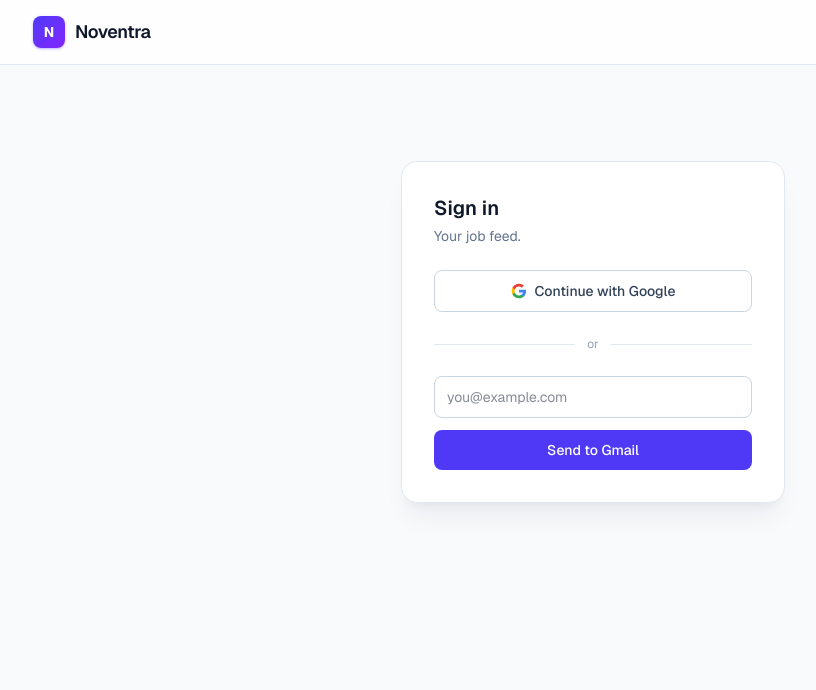
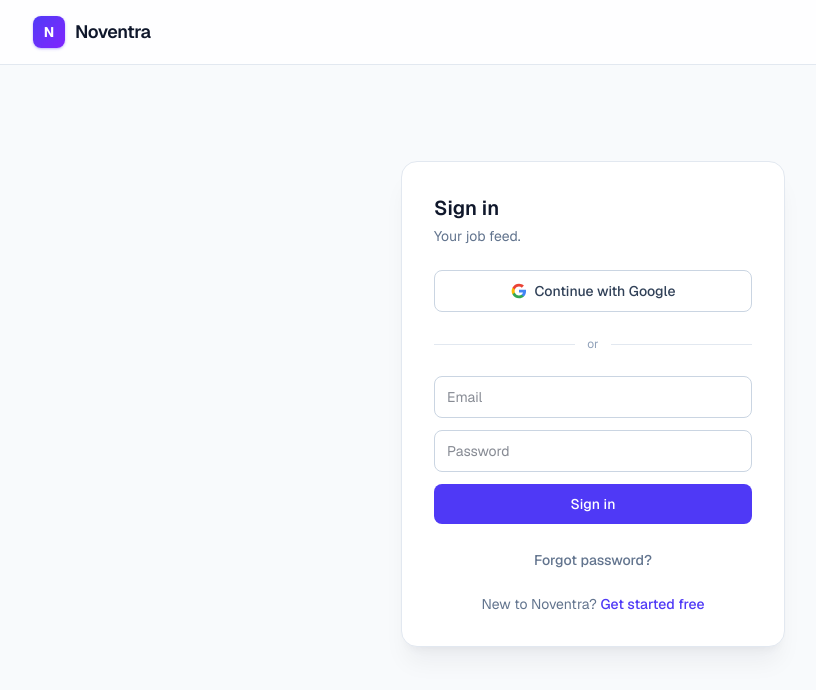
Before and after one commit to ukirankolla/AI-Job-Search-, a Next.js app: page /login in a window 1280 px wide. Shown: the top 690 px of the page, without its empty margins (47-863 px from the left). Built offline with nearby package versions, Linux system fonts and the light colour scheme; no server answers.

Commit message:
Add email/password signup and login flow with Google option

```diff
--- a/src/app/page.tsx
+++ b/src/app/page.tsx
@@ -81,7 +81,7 @@ export default async function Home() {
   const user = await getSessionUser();
   const onboarded = user ? await isOnboarded(user.id) : false;
   const getStartedHref = !user
-    ? "/login?next=/onboarding"
+    ? "/signup"
     : onboarded
       ? "/dashboard"
       : "/onboarding";
--- /dev/null
+++ b/src/app/signup/page.tsx
@@ -0,0 +1,17 @@
+import { SignupForm } from "@/components/SignupForm";
+
+export const metadata = { title: "Get started free | Noventra" };
+
+export default async function SignupPage({
+  searchParams,
+}: {
+  searchParams: Promise<{ next?: string }>;
+}) {
+  const { next } = await searchParams;
+
+  return (
+    <main className="mx-auto max-w-6xl px-4">
+      <SignupForm next={next} />
+    </main>
+  );
+}
--- a/src/components/LoginForm.tsx
+++ b/src/components/LoginForm.tsx
@@ -1,64 +1,45 @@
 "use client";
 
-import { useEffect, useRef, useState } from "react";
+import { useState } from "react";
+import Link from "next/link";
 import { createClient } from "@/lib/supabase/client";
-
-const COOLDOWN_SECONDS = 60;
 
 export function LoginForm({ next = "/dashboard" }: { next?: string }) {
   const [email, setEmail] = useState("");
+  const [password, setPassword] = useState("");
   const [loading, setLoading] = useState(false);
   const [error, setError] = useState<string | null>(null);
-  const [sent, setSent] = useState(false);
-  const [cooldown, setCooldown] = useState(0);
-  const timer = useRef<ReturnType<typeof setInterval> | null>(null);
+  const [resetSent, setResetSent] = useState(false);
 
   const supabase = createClient();
 
-  useEffect(() => {
-    return () => {
-      if (timer.current) clearInterval(timer.current);
-    };
-  }, []);
-
-  const startCooldown = () => {
-    setCooldown(COOLDOWN_SECONDS);
-    timer.current = setInterval(() => {
-      setCooldown((s) => {
-        if (s <= 1) {
-          if (timer.current) clearInterval(timer.current);
-          return 0;
-        }
-        return s - 1;
-      });
-    }, 1000);
-  };
-
   const friendlyError = (message: string) => {
+    if (/invalid login|invalid.*credentials|no user|user not found/i.test(message)) {
+      return "Invalid email or password.";
+    }
+    if (/email not confirmed|not confirmed/i.test(message)) {
+      return "Please confirm your email first. Check your inbox for the confirmation link.";
+    }
     if (/rate limit|too many requests/i.test(message)) {
-      return "We've hit our email limit for this hour. Please try again in a bit.";
+      return "Too many attempts. Please try again in a bit.";
     }
     return message;
   };
 
-  const signInWithEmail = async (e: React.FormEvent) => {
+  const signInWithPassword = async (e: React.FormEvent) => {
     e.preventDefault();
     setLoading(true);
     setError(null);
-    setSent(false);
-    const { error } = await supabase.auth.signInWithOtp({
+    const { error } = await supabase.auth.signInWithPassword({
       email,
-      options: {
-        emailRedirectTo: `${location.origin}/auth/callback?next=${encodeURIComponent(next)}`,
-      },
+      password,
     });
     setLoading(false);
-    startCooldown();
     if (error) {
       setError(friendlyError(error.message));
       return;
     }
-    setSent(true);
+    window.location.href = next;
   };
 
   const signInWithGoogle = async () => {
@@ -74,7 +55,24 @@ export function LoginForm({ next = "/dashboard" }: { next?: string }) {
     if (error) setError(friendlyError(error.message));
   };
 
-  const sendDisabled = loading || cooldown > 0;
+  const resetPassword = async () => {
+    if (!email) {
+      setError("Enter your email above, then click forgot password.");
+      return;
+    }
+    setLoading(true);
+    setError(null);
+    setResetSent(false);
+    const { error } = await supabase.auth.resetPasswordForEmail(email, {
+      redirectTo: `${location.origin}/auth/callback?next=${encodeURIComponent(next)}`,
+    });
+    setLoading(false);
+    if (error) {
+      setError(friendlyError(error.message));
+      return;
+    }
+    setResetSent(true);
+  };
 
   return (
     <div className="mx-auto mt-24 max-w-sm space-y-6 rounded-2xl border border-slate-200 bg-white p-8 shadow-xl shadow-slate-900/5">
@@ -104,34 +102,59 @@ export function LoginForm({ next = "/dashboard" }: { next?: string }) {
         <span className="h-px flex-1 bg-slate-200" />
       </div>
 
-      <form onSubmit={signInWithEmail} className="space-y-3">
+      <form onSubmit={signInWithPassword} className="space-y-3">
         <input
           type="email"
           value={email}
           onChange={(e) => setEmail(e.target.value)}
-          placeholder="you@example.com"
+          placeholder="Email"
+          autoComplete="email"
+          required
+          className="w-full rounded-lg border border-slate-300 px-3 py-2.5 text-sm transition focus:border-indigo-500 focus:outline-none focus:ring-2 focus:ring-indigo-500/20"
+        />
+        <input
+          type="password"
+          value={password}
+          onChange={(e) => setPassword(e.target.value)}
+          placeholder="Password"
+          autoComplete="current-password"
           required
           className="w-full rounded-lg border border-slate-300 px-3 py-2.5 text-sm transition focus:border-indigo-500 focus:outline-none focus:ring-2 focus:ring-indigo-500/20"
         />
         <button
           type="submit"
-          disabled={sendDisabled}
+          disabled={loading}
           className="w-full rounded-lg bg-indigo-600 px-4 py-2.5 text-sm font-medium text-white transition hover:bg-indigo-500 disabled:opacity-50"
         >
-          {loading
-            ? "Sending…"
-            : cooldown > 0
-              ? `Try again in ${cooldown}s`
-              : "Send to Gmail"}
+          {loading ? "Signing in…" : "Sign in"}
         </button>
       </form>
 
-      {sent && (
+      <button
+        type="button"
+        onClick={resetPassword}
+        disabled={loading}
+        className="w-full text-center text-sm font-medium text-slate-500 transition hover:text-slate-700 disabled:opacity-50"
+      >
+        Forgot password?
+      </button>
+
+      {resetSent && (
         <p className="text-sm text-emerald-600">
-          Check your Gmail for the sign-in link.
+          Check your email for the password-reset link.
         </p>
       )}
       {error && <p className="text-sm text-rose-600">{error}</p>}
+
+      <p className="text-center text-sm text-slate-500">
+        New to Noventra?{" "}
+        <Link
+          href={`/signup?next=${encodeURIComponent(next)}`}
+          className="font-medium text-indigo-600 hover:text-indigo-500"
+        >
+          Get started free
+        </Link>
+      </p>
     </div>
   );
 }
--- /dev/null
+++ b/src/components/SignupForm.tsx
@@ -0,0 +1,174 @@
+"use client";
+
+import { useState } from "react";
+import Link from "next/link";
+import { createClient } from "@/lib/supabase/client";
+
+export function SignupForm({ next = "/onboarding" }: { next?: string }) {
+  const [fullName, setFullName] = useState("");
+  const [email, setEmail] = useState("");
+  const [password, setPassword] = useState("");
+  const [loading, setLoading] = useState(false);
+  const [error, setError] = useState<string | null>(null);
+  const [created, setCreated] = useState(false);
+
+  const supabase = createClient();
+
+  const friendlyError = (message: string) => {
+    if (/already registered|already been registered|user already/i.test(message)) {
+      return "That email is already registered. Try signing in instead.";
+    }
+    if (/password/i.test(message) && /6|short|least/i.test(message)) {
+      return "Password must be at least 6 characters.";
+    }
+    if (/invalid email|email format|valid email/i.test(message)) {
+      return "Please enter a valid email address.";
+    }
+    return message;
+  };
+
+  const handleSubmit = async (e: React.FormEvent) => {
+    e.preventDefault();
+    if (password.length < 6) {
+      setError("Password must be at least 6 characters.");
+      return;
+    }
+    setLoading(true);
+    setError(null);
+    const { data, error } = await supabase.auth.signUp({
+      email,
+      password,
+      options: {
+        data: { full_name: fullName },
+        emailRedirectTo: `${location.origin}/auth/callback?next=${encodeURIComponent(next)}`,
+      },
+    });
+    setLoading(false);
+    if (error) {
+      setError(friendlyError(error.message));
+      return;
+    }
+    if (data.session) {
+      window.location.href = next;
+      return;
+    }
+    setCreated(true);
+  };
+
+  if (created) {
+    return (
+      <div className="mx-auto mt-24 max-w-sm space-y-4 rounded-2xl border border-slate-200 bg-white p-8 text-center shadow-xl shadow-slate-900/5">
+        <div className="mx-auto flex h-12 w-12 items-center justify-center rounded-full bg-emerald-100">
+          <svg viewBox="0 0 24 24" fill="none" stroke="currentColor" strokeWidth="2" className="h-6 w-6 text-emerald-600">
+            <path strokeLinecap="round" strokeLinejoin="round" d="m5 13 4 4L19 7" />
+          </svg>
+        </div>
+        <h1 className="text-xl font-semibold text-slate-900">Account created</h1>
+        <p className="text-sm text-slate-500">
+          We sent a confirmation link to <span className="font-medium text-slate-700">{email}</span>.
+          Click it to activate your account, then sign in.
+        </p>
+        <Link
+          href={`/login?next=${encodeURIComponent(next)}`}
+          className="mt-2 inline-flex w-full items-center justify-center rounded-lg bg-indigo-600 px-4 py-2.5 text-sm font-medium text-white transition hover:bg-indigo-500"
+        >
+          Sign in →
+        </Link>
+      </div>
+    );
+  }
+
+  return (
+    <div className="mx-auto mt-24 max-w-sm space-y-6 rounded-2xl border border-slate-200 bg-white p-8 shadow-xl shadow-slate-900/5">
+      <div>
+        <h1 className="text-xl font-semibold text-slate-900">
+          Get started free
+        </h1>
+        <p className="mt-1 text-sm text-slate-500">
+          Create your account to start matching and applying.
+        </p>
+      </div>
+
+      <button
+        type="button"
+        onClick={async () => {
+          setLoading(true);
+          setError(null);
+          const { error } = await supabase.auth.signInWithOAuth({
+            provider: "google",
+            options: {
+              redirectTo: `${location.origin}/auth/callback?next=${encodeURIComponent(next)}`,
+            },
+          });
+          setLoading(false);
+          if (error) setError(friendlyError(error.message));
+        }}
+        disabled={loading}
+        className="flex w-full items-center justify-center gap-2 rounded-lg border border-slate-300 bg-white px-4 py-2.5 text-sm font-medium text-slate-700 transition hover:border-slate-400 hover:bg-slate-50 disabled:opacity-50"
+      >
+        <svg viewBox="0 0 24 24" className="h-4 w-4" aria-hidden>
+          <path fill="#4285F4" d="M22.56 12.25c0-.78-.07-1.53-.2-2.25H12v4.26h5.92a5.06 5.06 0 0 1-2.2 3.32v2.77h3.57c2.08-1.92 3.27-4.74 3.27-8.1Z" />
+          <path fill="#34A853" d="M12 23c2.97 0 5.46-.98 7.28-2.66l-3.57-2.77c-.98.66-2.23 1.06-3.71 1.06-2.86 0-5.29-1.93-6.16-4.53H2.18v2.84C3.99 20.53 7.7 23 12 23Z" />
+          <path fill="#FBBC05" d="M5.84 14.1a7.06 7.06 0 0 1 0-4.2V7.06H2.18a10.9 10.9 0 0 0 0 9.88l3.66-2.84Z" />
+          <path fill="#EA4335" d="M12 5.38c1.62 0 3.06.56 4.21 1.64l3.15-3.15C17.45 2.09 14.97 1 12 1 7.7 1 3.99 3.47 2.18 7.06l3.66 2.84c.87-2.6 3.3-4.52 6.16-4.52Z" />
+        </svg>
+        Continue with Google
+      </button>
+
+      <div className="flex items-center gap-3 text-xs text-slate-400">
+        <span className="h-px flex-1 bg-slate-200" />
+        or
+        <span className="h-px flex-1 bg-slate-200" />
+      </div>
+
+      <form onSubmit={handleSubmit} className="space-y-3">
+        <input
+          type="text"
+          value={fullName}
+          onChange={(e) => setFullName(e.target.value)}
+          placeholder="Full name"
+          autoComplete="name"
+          required
+          className="w-full rounded-lg border border-slate-300 px-3 py-2.5 text-sm transition focus:border-indigo-500 focus:outline-none focus:ring-2 focus:ring-indigo-500/20"
+        />
+        <input
+          type="email"
+          value={email}
+          onChange={(e) => setEmail(e.target.value)}
+          placeholder="Email"
+          autoComplete="email"
+          required
+          className="w-full rounded-lg border border-slate-300 px-3 py-2.5 text-sm transition focus:border-indigo-500 focus:outline-none focus:ring-2 focus:ring-indigo-500/20"
+        />
+        <input
+          type="password"
+          value={password}
+          onChange={(e) => setPassword(e.target.value)}
+          placeholder="Password"
+          autoComplete="new-password"
+          required
+          className="w-full rounded-lg border border-slate-300 px-3 py-2.5 text-sm transition focus:border-indigo-500 focus:outline-none focus:ring-2 focus:ring-indigo-500/20"
+        />
+        <button
+          type="submit"
+          disabled={loading}
+          className="w-full rounded-lg bg-indigo-600 px-4 py-2.5 text-sm font-medium text-white transition hover:bg-indigo-500 disabled:opacity-50"
+        >
+          {loading ? "Creating…" : "Create account"}
+        </button>
+      </form>
+
+      {error && <p className="text-sm text-rose-600">{error}</p>}
+
+      <p className="text-center text-sm text-slate-500">
+        Already have an account?{" "}
+        <Link
+          href={`/login?next=${encodeURIComponent(next)}`}
+          className="font-medium text-indigo-600 hover:text-indigo-500"
+        >
+          Sign in
+        </Link>
+      </p>
+    </div>
+  );
+}
```
